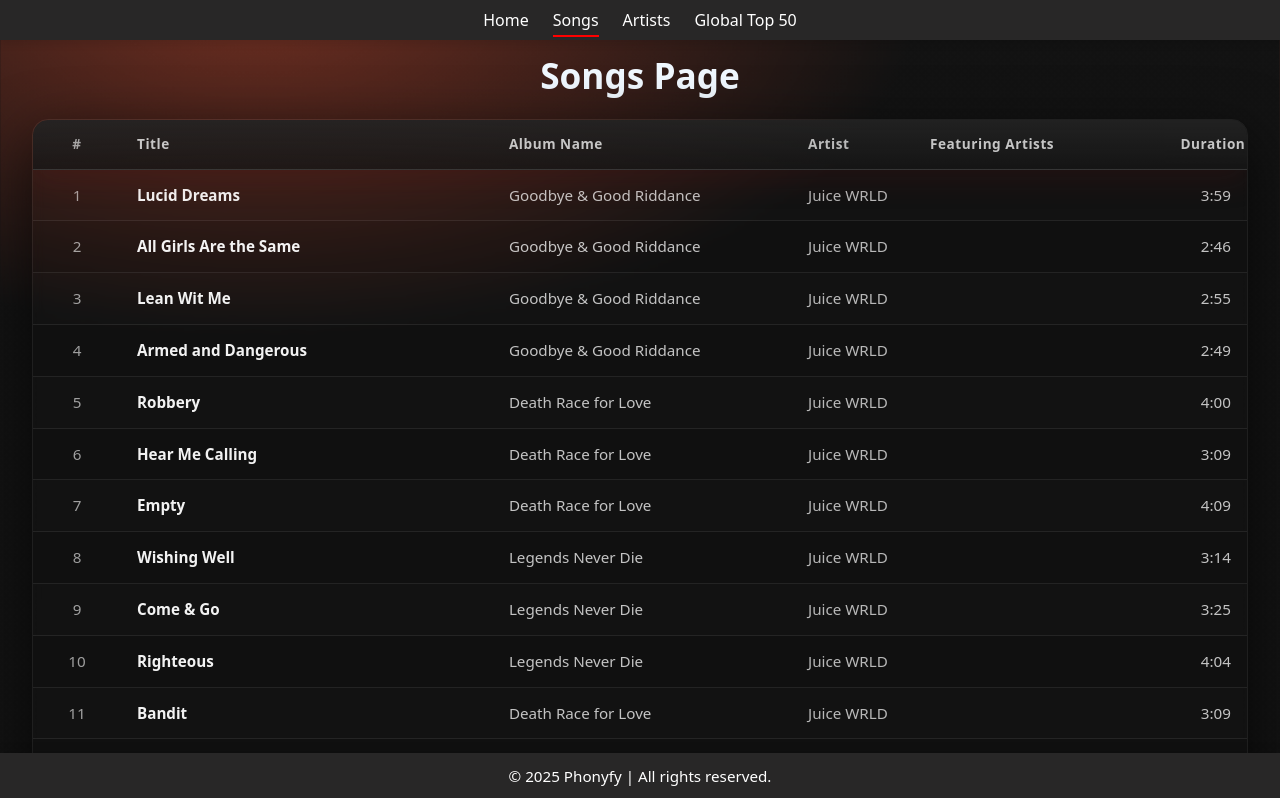
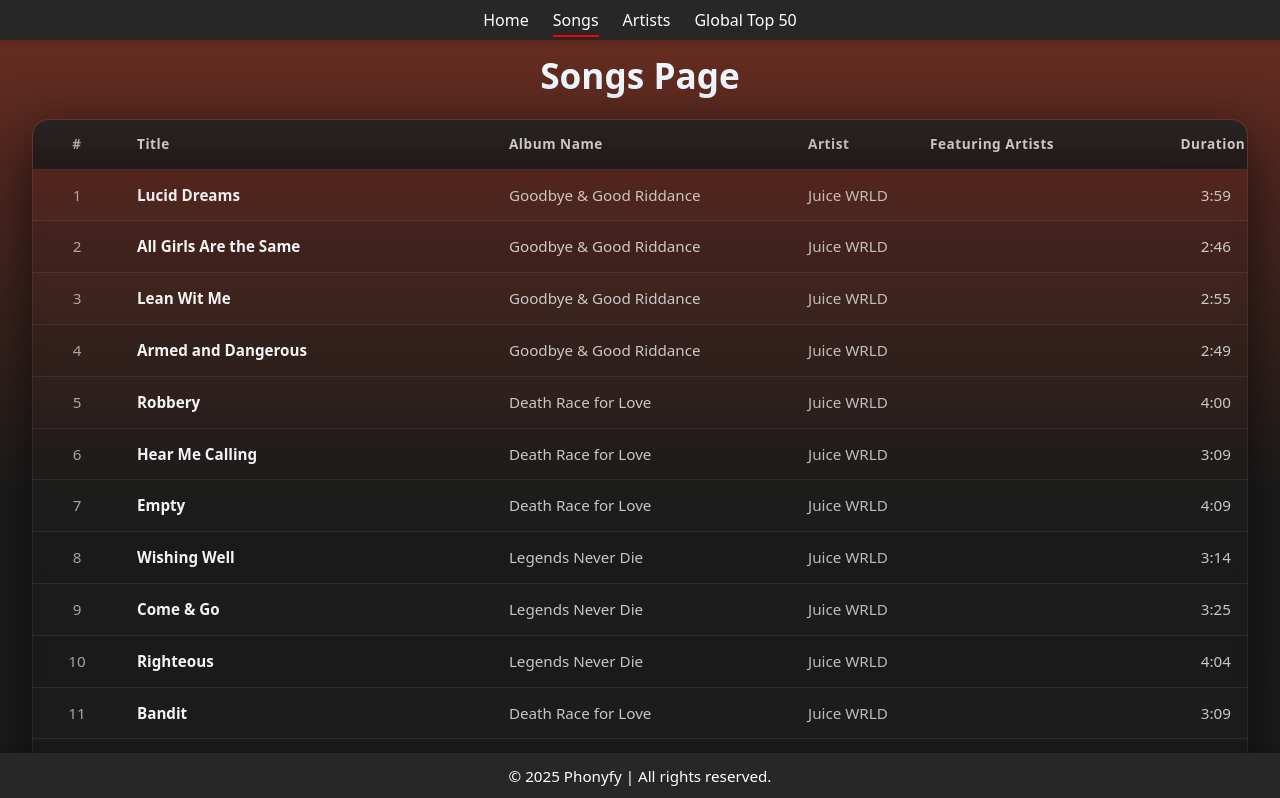
Before and after one commit to JonasOutzen/Phonyfy-frontend-SP3, a React (Vite) app: page /songs in a window 1280 px wide. Shown: the top 798 px of the page. Built offline with nearby package versions, Linux system fonts and the light colour scheme; data requests are answered from the project's data file.

Commit message:
ændringer i db, ny global playliste med id 1, side til at vise global liste + ny util.js derholder al tidsberegning. Små quality of life ændringer i songlist + stylingændringer i app.css root

```diff
--- a/data/db.json
+++ b/data/db.json
@@ -211,7 +211,8 @@
     { "id": 199, "songname": "Anti-Hero", "albumname": "Midnights", "duration": 200, "artist": 10, "featuringArtists": [] },
     { "id": 200, "songname": "Lavender Haze", "albumname": "Midnights", "duration": 202, "artist": 10, "featuringArtists": [] }
   ],
-"artists": [
+
+  "artists": [
     {
       "id": 1,
       "name": "Juice WRLD",
@@ -312,5 +313,28 @@
       "topSongs": [181,182,183,184,185,186,187,188,189,190,191,192,193,194,195,196,197,198,199,200],
       "img": "/images/artists/taylor-swift.jpg"
     }
+  ],
+
+  "playlists": [
+    {
+      "playlistId": 1,
+      "name": "Global Top 50",
+      "description": "Top 50 playlist generated from the provided songs dataset.",
+      "coverColor": "red",
+      "img": "/images/albums/globaltop50.jpg",
+      "songIds":
+      [
+        63, 1, 121, 83, 22,
+        161, 45, 102, 74, 187,
+        29, 142, 84, 9, 171,
+        64, 125, 41, 112, 191,
+        2, 87, 162, 76, 33,
+        146, 5, 181, 105, 59,
+        122, 163, 85, 189, 47,
+        8, 143, 61, 124, 172,
+        101, 182, 21, 160, 60,
+        103, 32, 141, 45, 81
+      ]
+    }
   ]
 }
--- a/src/components/songs/SongList.jsx
+++ b/src/components/songs/SongList.jsx
@@ -1,11 +1,8 @@
 import React from "react";
 import styles from "./SongList.module.css";
+import { Link } from "react-router";
+import { formatDuration } from "../../utils/playlistUtils";
 
-const formatDuration = (seconds) => {
-  const mins = Math.floor(seconds / 60);
-  const secs = seconds % 60;
-  return `${mins}:${secs.toString().padStart(2, "0")}`;
-};
 
 export default function Songs({ songs, artists = [] }) {
   const artistNameFromId = (artistId) => {
@@ -30,13 +27,22 @@
           </tr>
         </thead>
         <tbody className={styles.tbody}>
-          {songs.map((song) => (
+          {songs.map((song, index) => (
             <tr key={song.id}>
-              <td>{song.id}</td>
+              <td>{index + 1}</td>
               <td>{song.songname}</td>
               <td>{song.albumname}</td>
-              <td>{artistNameFromId(song.artist)}</td>
-              <td>{(song.featuringArtists ?? []).map(artistNameFromId).join(", ")}</td>
+              <td>
+                <Link className={styles.artistLink} to={`/artist/${song.artist}`}>
+                  {artistNameFromId(song.artist)}
+                </Link>
+              </td>
+
+              <td>
+                <Link className={styles.artistLink} to={`/artist/${song.featuringArtists}`}>
+                  {(song.featuringArtists ?? []).map(artistNameFromId).join(", ")}
+                </Link>
+              </td>
               <td>{formatDuration(song.duration)}</td>
             </tr>
           ))}
--- a/src/components/songs/SongList.module.css
+++ b/src/components/songs/SongList.module.css
@@ -13,8 +13,6 @@
   /* Card look */
   border-radius: 16px;
   overflow: hidden;
-
-
 
   /* Heavy shadows */
   box-shadow: 0 18px 60px rgba(0, 0, 0, 0.65),
@@ -115,6 +113,16 @@
   width: 18%;
 }
 
+/* Underlining the artists when hovering and removing normal link-color */
+.tbody .artistLink {
+  text-decoration: none;
+  color: rgba(255, 255, 255, 0.7);
+}
+
+.tbody .artistLink:hover{
+  text-decoration: underline;
+}
+
 /* Featuring */
 .thead th:nth-child(6),
 .tbody td:nth-child(6) {
@@ -139,32 +147,6 @@
 /* Optional: alternating rows (very subtle) */
 .tbody tr:nth-child(even) td {
   background: rgba(0, 0, 0, 0.06);
-}
-
-/* Responsive: allow horizontal scroll on small screens */
-@media (max-width: 760px) {
-  .table {
-    display: block;
-    overflow-x: auto;
-    white-space: nowrap;
-  }
-
-  /* On small screens, let columns breathe */
-  .thead th,
-  .tbody td {
-    min-width: 140px;
-  }
-
-  .thead th:nth-child(1),
-  .tbody td:nth-child(1) {
-    min-width: 56px;
-  }
-
-  .thead th:nth-child(4),
-  .tbody td:nth-child(4) {
-    min-width: 90px;
-  }
-
 }
 
 /* ===== FORCE ALIGNMENT PER COLUMN (fix header vs content mismatch) ===== */
--- a/src/pages/global-top-50/GlobalTop50.jsx
+++ b/src/pages/global-top-50/GlobalTop50.jsx
@@ -1,12 +1,72 @@
-import styles from './GlobalTop50.module.css';
+import styles from "./GlobalTop50.module.css";
+import { useEffect, useState } from "react";
+import SongList from "../../components/songs/SongList.jsx";
+import {
+  getTotalSeconds,
+  formatHoursMinutes,
+} from "../../utils/playlistUtils.js";
 
 export default function GlobalTop50() {
+  const [songs, setSongs] = useState([]);
+  const [artists, setArtists] = useState([]);
+  const [playlists, setPlaylists] = useState([]);
 
+  /* The date today */
+  const today = new Date().toLocaleDateString("en-GB", {
+  day: "numeric",
+  month: "short",
+  year: "numeric",
+});
+
+  /* Filtering the top 50 playlist */
+  const top50 = playlists.find((p) => p.playlistId === 1);
+  const songById = new Map(songs.map((s) => [s.id, s]));
+  const top50songs = (top50?.songIds ?? [])
+    .map((id) => songById.get(id))
+    .filter(Boolean);
+
+  const totalSeconds = getTotalSeconds(top50songs);
+  const durationText = formatHoursMinutes(totalSeconds);
+
+  useEffect(() => {
+    Promise.all([
+      fetch("http://localhost:3000/songs").then((res) => res.json()),
+      fetch("http://localhost:3000/artists").then((res) => res.json()),
+      fetch("http://localhost:3000/playlists").then((res) => res.json()),
+    ])
+      .then(([songsData, artistsData, playlistsData]) => {
+        setSongs(songsData ?? []);
+        setArtists(artistsData ?? []);
+        setPlaylists(
+          Array.isArray(playlistsData)
+            ? playlistsData
+            : playlistsData.playlists ?? []
+        );
+      })
+      .catch((err) => console.error("Error fetching data:", err));
+  }, []);
 
   return (
     <div>
-      <h1>Global Top 50 Page</h1>
-      <p>This is where the Global Top 50 content will go.</p>
+      <div className={styles.titlecard}>
+        {top50?.img && (
+          <img src={top50.img} alt={top50.name} className={styles.cover} />
+        )}
+
+        <div className={styles.titlecardText}>
+          <p className={styles.smallText}>
+            Public playlist
+          </p>
+          <h1 className={styles.title}>Top 50 – Global</h1>
+          <p>
+            Your daily update with the most viral tracks right now – Global.
+          </p>
+          <p>
+            Phonyfy ·{" "}{top50songs.length} songs · {durationText} · {today}
+          </p>
+        </div>
+      </div>
+      <SongList songs={top50songs} artists={artists} />
     </div>
   );
 }
--- a/src/pages/global-top-50/GlobalTop50.module.css
+++ b/src/pages/global-top-50/GlobalTop50.module.css
@@ -0,0 +1,93 @@
+.container {
+  margin-top: 100px; /* Prevent header overlap */
+  padding: 20px;
+  max-width: 1000px;
+  margin-left: auto;
+  margin-right: auto;
+  background-color: #f9f9f9;
+  border-radius: 10px;
+  box-shadow: 0 4px 12px rgba(0,0,0,0.15);
+}
+
+.title {
+  font-size: 2.2rem;
+  font-weight: bold;
+  text-align: center;
+  margin-bottom: 25px;
+  color: var(--text-primary);
+}
+
+/* Table Styling */
+.table {
+  width: 100%;
+  border-collapse: collapse;
+  background: var(--bg-primary);
+  border-radius: 10px;
+  overflow: hidden;
+}
+
+.thead {
+  background-color: var(--header-bg);
+}
+
+.thead th {
+  color: var(--header-text);
+  padding: 12px;
+  font-size: 1.1rem;
+  text-align: left;
+}
+
+.tbody tr:nth-child(even) {
+  background-color: var(--bg-secondary);
+}
+
+.tbody tr td {
+  padding: 12px;
+  border-bottom: 1px solid var(--border-color);
+  font-size: 1rem;
+  color: var(--text-primary);
+}
+
+.tbody tr:hover {
+  background-color: var(--hover-bg);
+  cursor: pointer;
+}
+
+.cover {
+  width: 220px;        /* control size */
+  height: 220px;       /* keep it square */
+  object-fit: cover;   /* crop nicely */
+  border-radius: 12px;
+
+  /* depth */
+  box-shadow:
+    0 20px 40px rgba(0, 0, 0, 0.6);
+
+  margin-bottom: 0;
+}
+
+.titlecard {
+  padding: 60px;
+  display: flex;
+  align-items: flex-end; /* Spotify-like */
+  gap: 1.5rem;
+  margin-bottom: 0;
+}
+
+.titlecardText {
+  text-align: left;
+}
+
+.title {
+  text-align: left;
+  font-size: 3.2rem;
+  font-weight: 800;
+  margin-top: 0;
+}
+
+.smallText {
+  margin-bottom: 1rem;
+  font-size: 0.75rem;
+  text-transform: uppercase;
+  opacity: 0.8;
+}
--- a/src/pages/layout/App.css
+++ b/src/pages/layout/App.css
@@ -1,35 +1,24 @@
 #root {
+  min-height: 100vh;
   margin: 0 auto;
   padding: 2rem;
   text-align: center;
   color: aliceblue;
   background-color: #212121;
-  background: radial-gradient(
-      1200px 600px at 20% 0%,
-      rgba(238, 56, 19, 0.35),
-      rgba(18, 18, 18, 0.98) 55%
+  background:
+    linear-gradient(
+      to bottom,
+      rgba(238, 56, 19, 0.35) 0px,
+      rgba(12, 12, 12, 0.40) 500px
     ),
-    linear-gradient(180deg, rgba(22, 22, 22, 0.92), rgba(12, 12, 12, 0.98));
+    linear-gradient(
+      180deg,
+      rgba(22, 22, 22, 0.92),
+      rgba(12, 12, 12, 0.98)
+    );
+
+  background-repeat: no-repeat;
+  background-size: 100% 100%;
+  background-position: center top;
+
 }
-
-
-.logo {
-  height: 6em;
-  padding: 1.5em;
-  will-change: filter;
-  transition: filter 300ms;
-}
-.logo:hover {
-  filter: drop-shadow(0 0 2em #646cffaa);
-}
-.logo.react:hover {
-  filter: drop-shadow(0 0 2em #61dafbaa);
-}
-
-.card {
-  padding: 2em;
-}
-
-.read-the-docs {
-  color: #888;
-}
--- /dev/null
+++ b/src/utils/playlistUtils.js
@@ -0,0 +1,16 @@
+export const getTotalSeconds = (songs = []) =>
+  songs.reduce((sum, song) => sum + (Number(song?.duration) || 0), 0);
+
+export const formatHoursMinutes = (totalSeconds = 0) => {
+  const secs = Math.max(0, Number(totalSeconds) || 0);
+  const hours = Math.floor(secs / 3600);
+  const minutes = Math.floor((secs % 3600) / 60);
+
+  return hours > 0 ? `${hours} h. ${minutes} min.` : `${minutes} min`;
+};
+
+export const formatDuration = (seconds = 0) => {
+  const mins = Math.floor(seconds / 60);
+  const secs = seconds % 60;
+  return `${mins}:${secs.toString().padStart(2, "0")}`;
+};
```
Also changed, not shown: data/db_backup.json (+55 -11 lines), package.json (line endings or trailing spaces), public/images/albums/defaultalbumcover.jpg (added), public/images/albums/globaltop50.jpg (added), src/utils/apiFacade.js (renamed from src/util/apiFacade.js).
